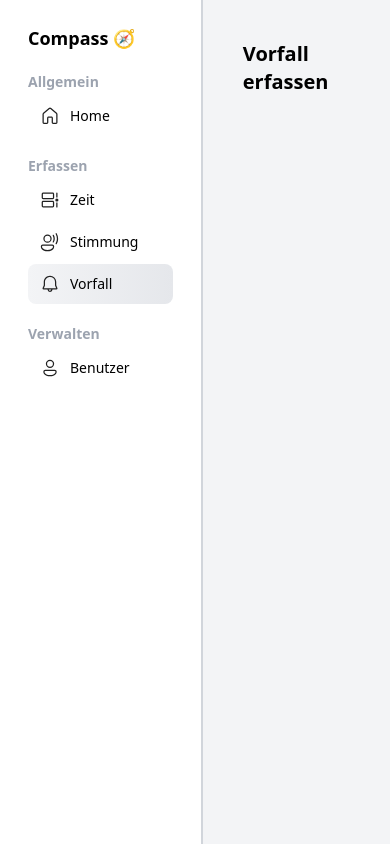
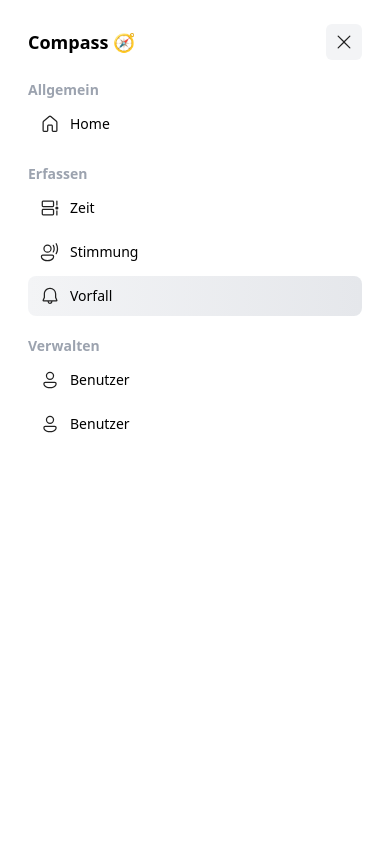
Before and after one commit to ZHAW-PM4-Compass/compass, a Next.js app in the folder frontend/: page /incidents in a window 390 px wide. Built offline with nearby package versions, Linux system fonts and the light colour scheme; no server answers.

Commit message:
worked on collapsed and mobile nav/profile

```diff
--- /dev/null
+++ b/frontend/next.config.js
@@ -0,0 +1,18 @@
+module.exports = {
+    images: {
+        remotePatterns: [
+            {
+                protocol: 'https',
+                hostname: 'lh3.googleusercontent.com',
+                port: '',
+                pathname: '/**',
+            },
+            {
+                protocol: 'https',
+                hostname: 's.gravatar.com',
+                port: '',
+                pathname: '/avatar/**',
+            },
+        ],
+    },
+}
--- a/frontend/src/app/(app)/home/page.tsx
+++ b/frontend/src/app/(app)/home/page.tsx
@@ -1,7 +1,7 @@
 
 const Home: React.FC = () => {
     return (
-      <div className="p-10 h-screen bg-gray-100 w-full">
+      <div className="p-10 bg-gray-100 w-full">
         <h1 className="text-xl font-bold">Home</h1>
       </div>
     );
--- a/frontend/src/app/(app)/incidents/page.tsx
+++ b/frontend/src/app/(app)/incidents/page.tsx
@@ -1,7 +1,7 @@
 
 const Incidents: React.FC = () => {
   return (
-    <div className="p-10 h-screen bg-gray-100 w-full">
+    <div className="p-10 bg-gray-100 w-full">
       <h1 className="text-xl font-bold">Vorfall erfassen</h1>
     </div>
   );
--- a/frontend/src/app/(app)/layout.tsx
+++ b/frontend/src/app/(app)/layout.tsx
@@ -1,19 +1,78 @@
 "use client";
 
+import { useUser } from "@auth0/nextjs-auth0/client";
+import Image from "next/image";
 import { usePathname, useRouter } from "next/navigation";
+import { useEffect, useState } from "react";
 
-const MenuItem: React.FC<{ icon: string; label: string, route: string, className?: any }> = ({ icon, label, route, className }) => {
+const SubTitle: React.FC<{ collapsed: boolean, label: string, withLine?: boolean }> = ({ collapsed, label, withLine }) => {
+  return (
+    collapsed ? (
+      withLine && (
+        <div className="px-2">
+          <div className="h-[1px] mt-3 mb-3 bg-gray-400 w-full"></div>
+        </div>
+      )
+    ) : (
+      <p className="mt-5 text-sm text-gray-400 font-semibold">{label}</p>
+    )
+  );
+}
+
+const MenuItem: React.FC<{ collapsed: boolean, icon: string; label: string, route: string, className?: any }> = ({ collapsed, icon, label, route, className }) => {
   const router = useRouter();
   const pathname = usePathname();
 
   return (
     <div
-      className={`${className} flex flex-row px-3 py-2.5 rounded-lg cursor-pointer hover:bg-gray-100 duration-150 ${pathname === route ? 'bg-gradient-to-r from-gray-100 to-gray-200' : ''}`}
+      className={`${className} ${collapsed ? "mt-3 px-1.5 py-1.5 " : "mt-1 flex flex-row px-3 py-2.5"} rounded-lg cursor-pointer hover:bg-gray-100 duration-150 ${pathname === route ? 'bg-gradient-to-r from-gray-100 to-gray-200' : ''}`}
       onClick={() => router.push(route)}
       >
       <img src={icon} className="w-5 h-5 mr-2.5" />
-      <p className="text-sm">{label}</p>
+      {!collapsed ? (<p className="text-sm">{label}</p>) : null}
     </div>
+  );
+}
+
+const Profile: React.FC<{user: any}> = ({ user }) => {
+  const [showMenu, setShowMenu] = useState(false);
+
+  console.log(user)
+  const handleClickOutsideMenu = (event: MouseEvent) => {
+    const menu = document.getElementById("profile-menu");
+    if (menu && !menu.contains(event.target as Node)) {
+      setShowMenu(false);
+    }
+  };
+
+  useEffect(() => {
+    document.addEventListener("mousedown", handleClickOutsideMenu);
+    return () => {
+      document.removeEventListener("mousedown", handleClickOutsideMenu);
+    };
+  }, []);
+
+  return (
+    <>
+      <button
+        className="absolute top-5 right-5 rounded-full flex duration-150 hover:bg-gray-200 cursor-pointer"
+        onClick={() => setShowMenu(!showMenu)}
+      >
+        <span className="leading-10 mx-4 text-sm">{user.given_name ? user.given_name : user.nickname}</span>
+        <div className="h-10 w-10 relative">
+          <Image fill={true} src={user.picture} alt="" className="border-2 border-gray-400 bg-gray-400 rounded-full" />
+        </div>
+      </button>
+      {showMenu && (
+        <div id="profile-menu" className="left-5 sm:left-auto absolute top-20 right-5 px-8 py-7 bg-white rounded-3xl flex flex-col drop-shadow-sm">
+          {
+            user.name !== user.email ? ( <span className="font-bold text-sm">{user.name}</span> ) : null
+          }
+          <span className="mb-4 text-sm">{user.email}</span>
+          <a href="/api/auth/logout" className="pt-4 border-t-[1px] border-gray-200 text-sm hover:text-gray-600 duration-150">Logout</a>
+        </div>
+      )}
+    </>
   );
 }
 
@@ -22,24 +81,47 @@ export default function RootLayout({
 }: Readonly<{
   children: React.ReactNode;
 }>) {
+  const { user } = useUser();
+  const [menuOpen, setMenuOpen] = useState(true);
+
   return (
-    <div className="flex flex-row h-screen w-screen">
-      <div className="w-64 border-r-2 border-gray-300">
-        <div className="px-7 py-6 w-full">
-          <h1 className="text-lg font-bold">Compass 🧭</h1>
-          <p className="mt-5 text-sm text-gray-400 font-semibold">Allgemein</p>
-          <MenuItem className="mt-1" icon="/icons/home.svg" label="Home" route="/home"/>
-          <p className="mt-5 text-sm text-gray-400 font-semibold">Erfassen</p>
-          <MenuItem className="mt-1" icon="/icons/timetrack.svg" label="Zeit" route="/times" />
-          <MenuItem className="mt-0.5" icon="/icons/mood.svg" label="Stimmung" route="/moods" />
-          <MenuItem className="mt-0.5" icon="/icons/incident.svg" label="Vorfall" route="/incidents" />
-          <p className="mt-5 text-sm text-gray-400 font-semibold">Verwalten</p>
-          <MenuItem className="mt-1" icon="/icons/user.svg" label="Benutzer" route="/users" />
+    <>
+      <div className="sm:flex sm:flex-row h-screen w-screen absolute">
+        <div className={`${menuOpen ? "w-full sm:w-64" : "hidden sm:block sm:w-16"} absolute sm:relative border-r-0 border-gray-300 z-20 h-full bg-white`}>
+          <div className={`${menuOpen ? "px-7 w-full" : "px-4"} py-6`}>
+            <div className="flex">
+              {menuOpen ? (
+                <h1 className="text-lg font-bold grow leading-9">Compass 🧭</h1>
+              ) : (
+                <h1 className="text-lg px-1.5 py-1.5">🧭</h1>
+              )}
+              <button className="p-2 bg-gray-100 hover:bg-gray-200 duration-150 rounded-md sm:hidden" onClick={() => setMenuOpen(!menuOpen)}>
+                <img src="/icons/close.svg" className="w-5 h-5" />
+              </button>
+            </div>
+            <SubTitle collapsed={!menuOpen} label="Allgemein" />
+            <MenuItem collapsed={!menuOpen} icon="/icons/home.svg" label="Home" route="/home"/>
+            <SubTitle collapsed={!menuOpen} label="Erfassen" withLine={true} />
+            <MenuItem collapsed={!menuOpen} icon="/icons/timetrack.svg" label="Zeit" route="/times" />
+            <MenuItem collapsed={!menuOpen} icon="/icons/mood.svg" label="Stimmung" route="/moods" />
+            <MenuItem collapsed={!menuOpen} icon="/icons/incident.svg" label="Vorfall" route="/incidents" />
+            <SubTitle collapsed={!menuOpen} label="Verwalten" withLine={true} />
+            <MenuItem collapsed={!menuOpen} icon="/icons/user.svg" label="Benutzer" route="/users" />
+            <MenuItem collapsed={!menuOpen} icon="/icons/user.svg" label="Benutzer" route="/users" />
+          </div>
         </div>
+        <div className="absolute: sm:relative grow z-10 pt-20 sm:pt-0 bg-gray-100">
+          {children}
+          {
+            user ? (
+              <Profile user={user} />
+            ) : null
+          }
+        </div>
+        <button className="absolute left-5 top-5 block sm:hidden p-2 bg-white hover:bg-gray-200 duration-150 border-2 rounded-md" onClick={() => setMenuOpen(!menuOpen)}>
+          <img src="/icons/menu.svg" className="w-5 h-5" />
+        </button>
       </div>
-      <div className="grow">
-        {children}
-      </div>
-    </div>
+    </>
   );
 }
--- a/frontend/src/app/(app)/moods/page.tsx
+++ b/frontend/src/app/(app)/moods/page.tsx
@@ -1,7 +1,7 @@
 
 const Moods: React.FC = () => {
   return (
-    <div className="p-10 h-screen bg-gray-100 w-full">
+    <div className="p-10 bg-gray-100 w-full">
       <h1 className="text-xl font-bold">Stimmung erfassen</h1>
     </div>
   );
--- a/frontend/src/app/(app)/users/page.tsx
+++ b/frontend/src/app/(app)/users/page.tsx
@@ -1,7 +1,7 @@
 
 const Moods: React.FC = () => {
   return (
-    <div className="p-10 h-screen bg-gray-100 w-full">
+    <div className="p-10 bg-gray-100 w-full">
       <h1 className="text-xl font-bold">User verwalten</h1>
     </div>
   );
--- a/frontend/src/middleware.tsx
+++ b/frontend/src/middleware.tsx
@@ -3,5 +3,5 @@ import { withMiddlewareAuthRequired } from "@auth0/nextjs-auth0/edge";
 export default withMiddlewareAuthRequired();
 
 export const config = {
-  matcher: ["/home","/timetrack"],
+  matcher: ["/home","/incidents", "/moods", "/times", "/users"],
 };
```
Also changed, not shown: frontend/public/icons/close.svg (added), frontend/public/icons/menu.svg (added).
